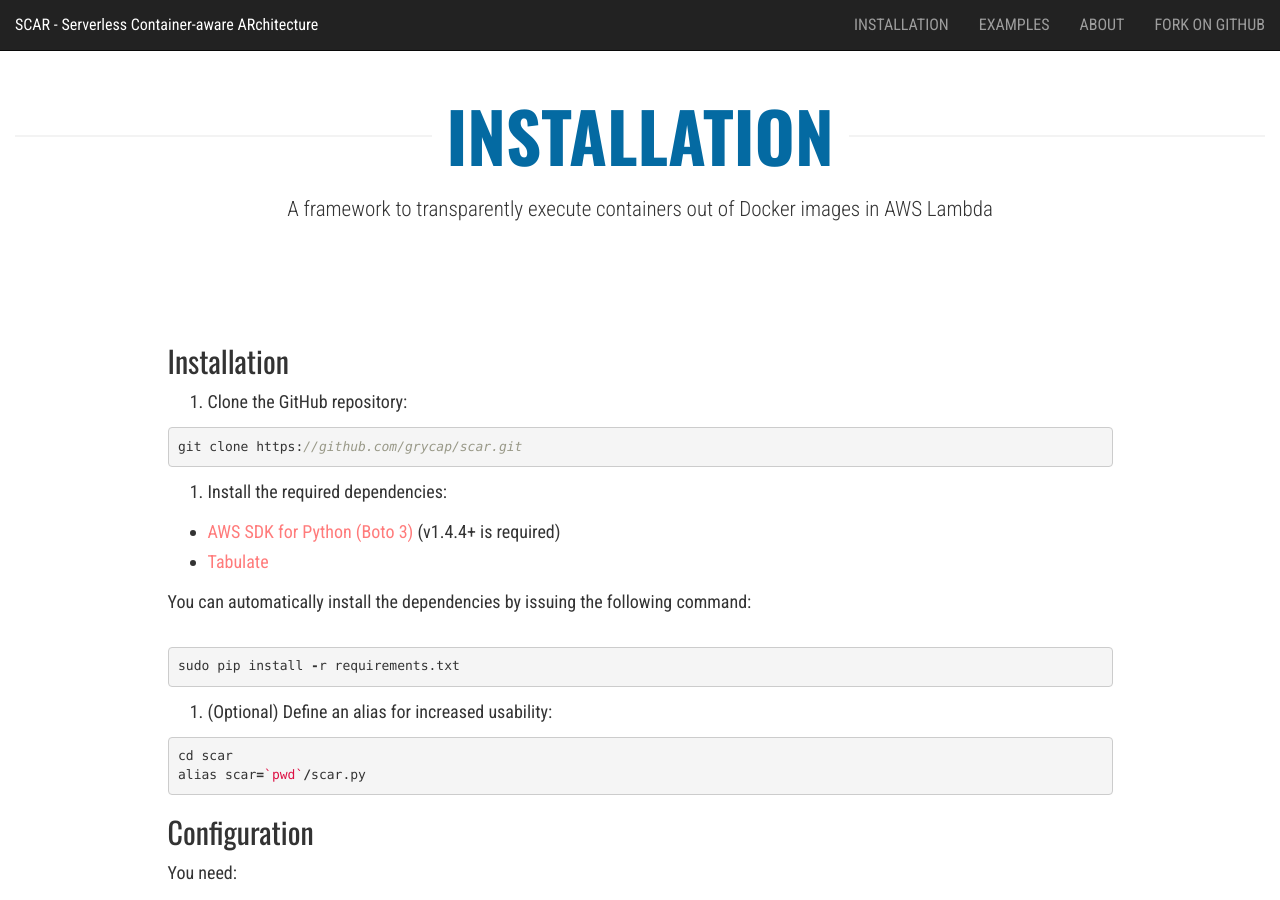
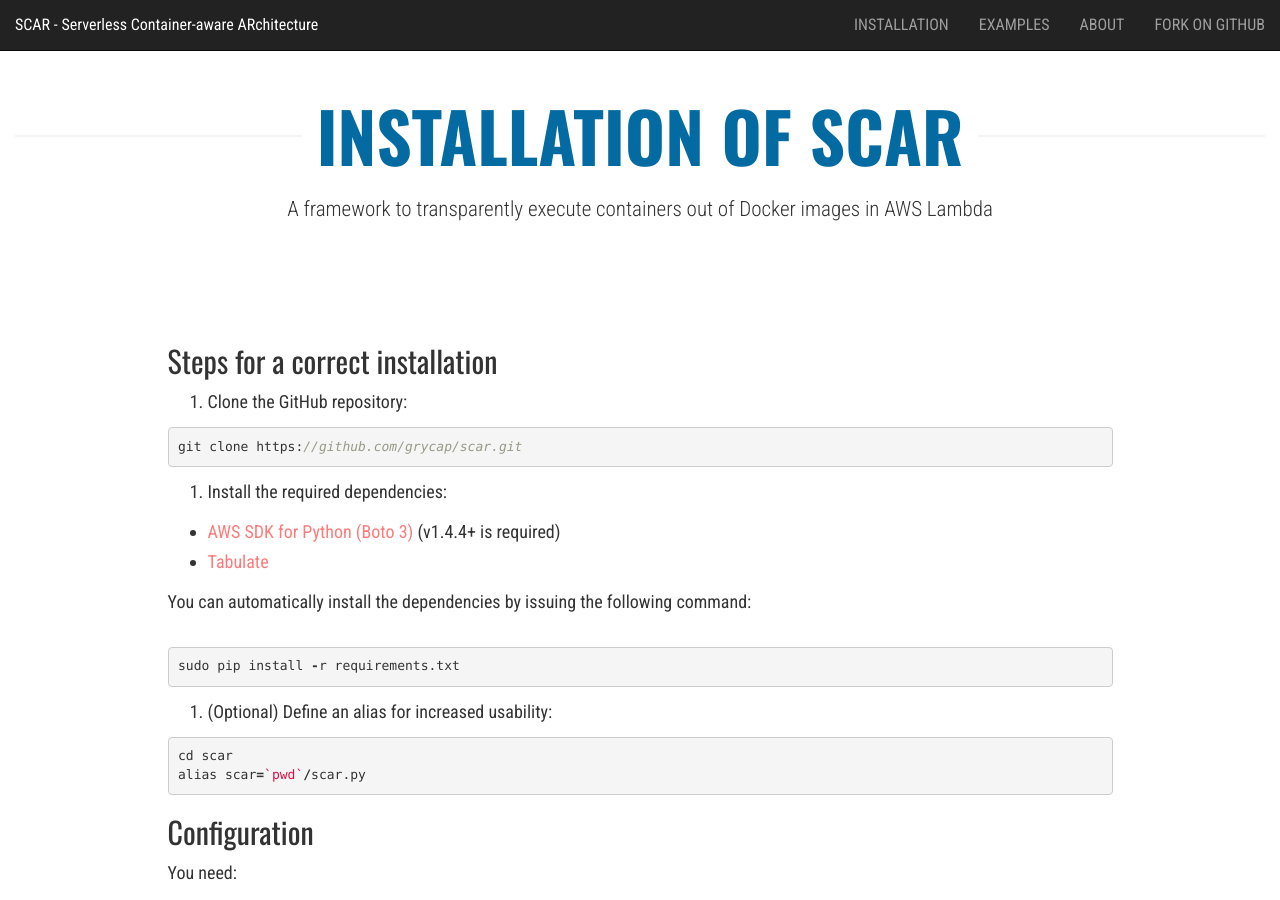
Before and after one commit to amcaar/try.github.io, a Jekyll site: the page built from _pages/installation.md, in a window 1280 px wide and 900 px high. Built offline with Jekyll 4.4.1, drawn with Linux system fonts in a browser that asks for light colours; nearby versions of some CDN libraries.

Commit message:
Update installation.md

```diff
--- a/_pages/installation.md
+++ b/_pages/installation.md
@@ -1,10 +1,10 @@
 ---
 layout: inner
-title: Installation
+title: Installation of SCAR
 permalink: /installation/
 ---
 
-## Installation
+## Steps for a correct installation
 
 1. Clone the GitHub repository:
 
```
